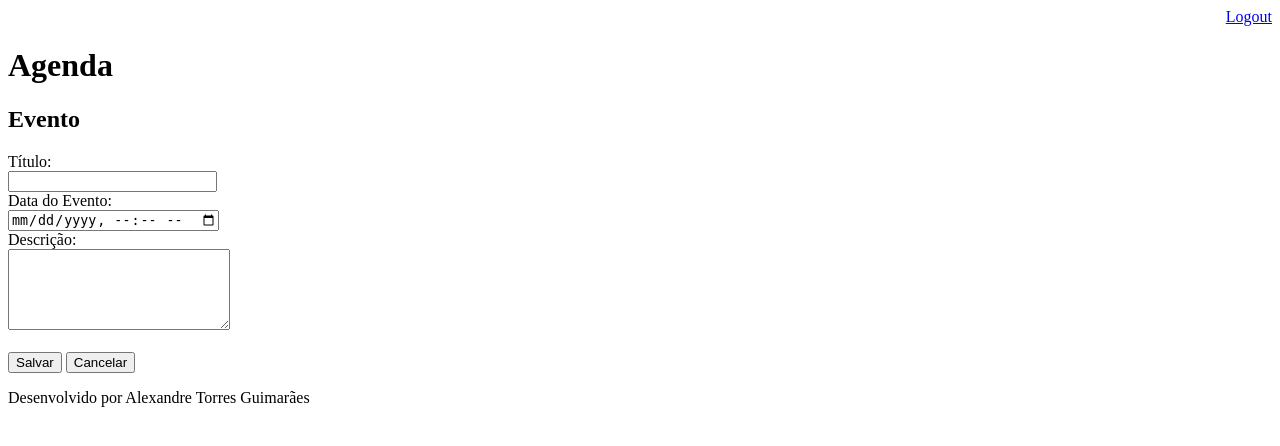
After one commit to alexadrez/agenda2, a Django app: page /agenda/eventos/ in a window 1280 px wide. The commit adds this page. Shown: the top 446 px of the page. Run offline with Django 3.2, Linux system fonts and the light colour scheme; a user stored in the database is signed in.

Commit message:
inserindo dados

```diff
--- a/agenda/urls.py
+++ b/agenda/urls.py
@@ -20,6 +20,8 @@ from core import views
 urlpatterns = [
     path('admin/', admin.site.urls),
     path('agenda/', views.lista_eventos),
+    path('agenda/eventos/', views.eventos),
+    path('agenda/eventos/submit', views.submit_eventos),
     path('', views.index),
     path('login/', views.login_user),
     path('login/submit', views.submit_login),
--- a/core/views.py
+++ b/core/views.py
@@ -37,3 +37,19 @@ def lista_eventos(request):
     #evento = Evento.objects.all()
     dados = {'eventos':evento}
     return render(request, 'agenda.html', dados)
+
+@login_required(login_url='/login/')
+def eventos(request):
+    return render(request, 'evento.html')
+
+def submit_eventos(request):
+    if request.POST:
+        titulo= request.POST.get('titulo')
+        data_evento = request.POST.get('data_evento')
+        descricao = request.POST.get('descricao')
+        usuario = request.user
+        Evento.objects.create(titulo=titulo,
+                              data_evento=data_evento,
+                              descricao=descricao,
+                              usuario=usuario)
+    return redirect('/agenda/')
--- a/templates/agenda.html
+++ b/templates/agenda.html
@@ -2,6 +2,9 @@
 
 {% block content %}
     <H2>Agendamentos</H2>
+    <a href="eventos/">
+        <button type="button">Novo Agendamento</button>
+    </a>
     <ul style="font-size: 18px">
         {% for evento in eventos %}
             <li>{{ evento.titulo }} - {{ evento.get_data_evento }} - {{ evento.usuario }}</li>
--- /dev/null
+++ b/templates/evento.html
@@ -0,0 +1,23 @@
+{% extends "model_page.html" %}
+
+{% block content %}
+    <h2>Evento</h2>
+<form action="submit" method="POST">{% csrf_token %}
+    <label>Título:</label>
+    <br>
+    <input type="text" name="titulo" size="23">
+    <br>
+    <label>Data do Evento:</label>
+    <br>
+    <input type="datetime-local" name="data_evento" size="23">
+    <br>
+    <label>Descrição:</label>
+    <br>
+    <textarea name="descricao" rows="5" cols="25"></textarea>
+    <br><br>
+    <button type="submit">Salvar</button>
+    <a href="/agenda">
+        <button type="button">Cancelar</button>
+    </a>
+</form>
+{% endblock %}
--- a/templates/model_footer.html
+++ b/templates/model_footer.html
@@ -1 +1,2 @@
-<p>Desenvolvido por Alexandre Torres Guimarães</p>
+
+    <p>Desenvolvido por Alexandre Torres Guimarães</p>
--- a/templates/model_page.html
+++ b/templates/model_page.html
@@ -4,7 +4,9 @@
     {% include "model_header.html" %}
   </head>
   <body>
-  {% block content %} {% endblock %}
+    {% block content %}
+    {% endblock %}
     {% include "model_footer.html" %}
   </body>
+
 </html>
```
Also changed, not shown: db.sqlite3, templates/container.css (added). Lines whose indentation alone changed are shown as unchanged.
